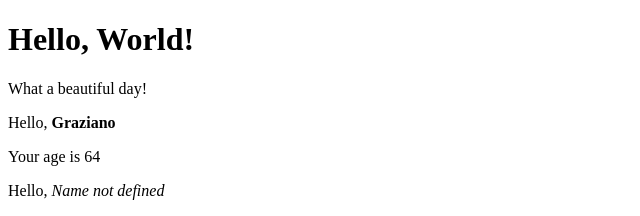
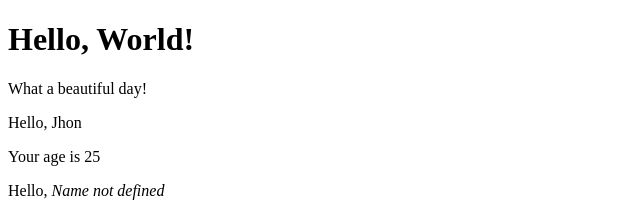
Before and after one commit to jbiasella/react-exercises, a React (Create React App) app in the folder my-app/: page / in a window 1280 px wide. Shown: the top 216 px of the page, without its empty margins (0-640 px from the left). Built offline with nearby package versions, Linux system fonts and the light colour scheme.

Commit message:
Aggiunta condizione per il nome

```diff
--- a/my-app/src/App.js
+++ b/my-app/src/App.js
@@ -9,7 +9,7 @@ export default class App extends React.Component{
         return (
             <div>
                 <Hello />
-                <Welcome name={<strong>Graziano</strong>} age="64"/>
+                <Welcome name="Jhon" age="25"/>
                 <WelcomeDefault />
             </div>
         )
--- a/my-app/src/Welcome.js
+++ b/my-app/src/Welcome.js
@@ -7,7 +7,8 @@ export default class Welcome extends React.Component{
         return (
             <div>
             <p>Hello, {this.props.name} </p>
-            <Age age={this.props.age} />
+            <Age name={this.props.name}
+                 age={this.props.age} />
             </div>
         )
     }
@@ -20,9 +21,11 @@ export class Age extends React.Component{
 
         return(
             <div>
-                {this.props.age > 18 && this.props.age < 65
+                {this.props.age > 18
+                && this.props.age < 65
+                && this.props.name === "Jhon"
                 ? (<p>Your age is {this.props.age}</p> )
-                : (<p>Non hai l'età giusta</p>)}
+                : (<p>Non hai l'età giusta oppure non ti chiami Jhon</p>)}
 
             </div>
         )
```
